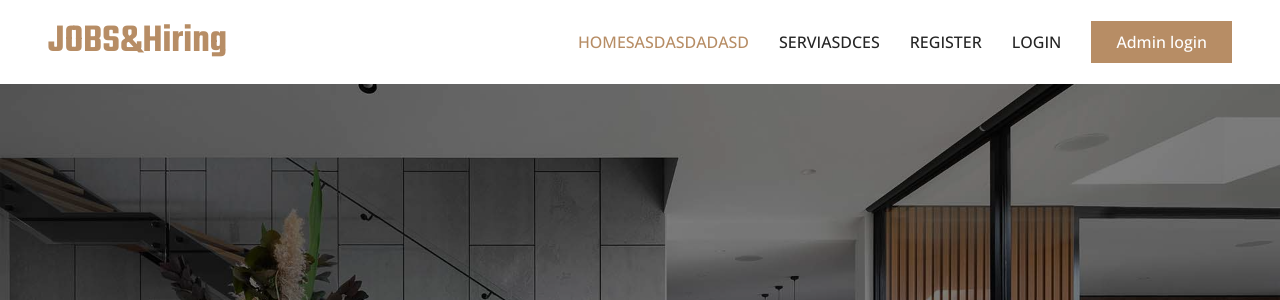
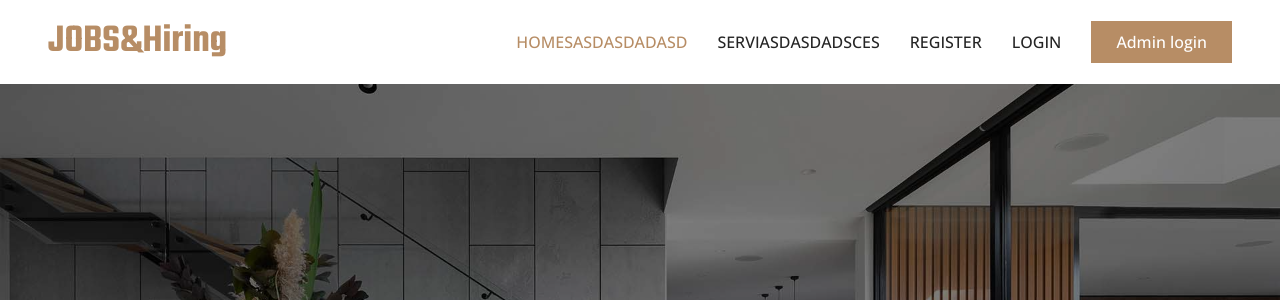
Before and after one commit to azharakhter555/dev-ops-project-ci-cd, a Django app: page / in a window 1280 px wide. Shown: the top 300 px of the page. Run offline with Django 5.2, Linux system fonts and the light colour scheme; data comes from the database, SQL or seed files in the repository; some libraries are stand-ins or nearby versions.

Commit message:
buildec.yml for s

```diff
--- a/servicesApp/templates/commons/header.html
+++ b/servicesApp/templates/commons/header.html
@@ -11,7 +11,7 @@
     <div class="collapse navbar-collapse" id="navbarCollapse">
         <div class="navbar-nav ms-auto p-4 p-lg-0">
             <a href="{% url 'index' %}" class="nav-item nav-link active">Homesasdasdadasd</a>
-            <a href="{% url 'services' %}" class="nav-item nav-link">Serviasdces</a>
+            <a href="{% url 'services' %}" class="nav-item nav-link">Serviasdasdadsces</a>
 
             {% if user.is_authenticated %}
             <a href="{% url 'profile' %}" class="nav-item nav-link">Profile</a>
```
